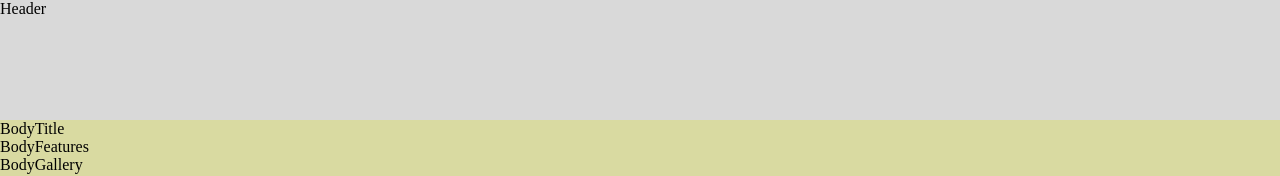
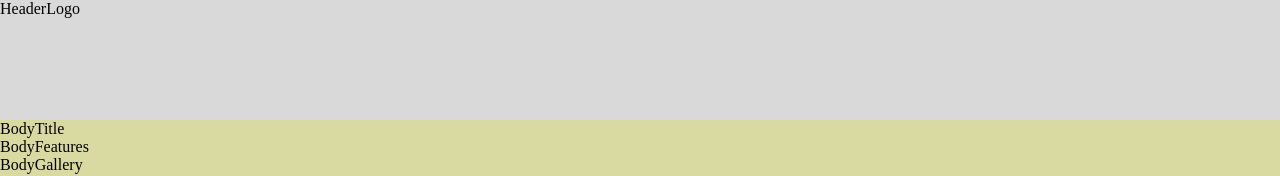
Before and after one commit to Aluonam/architecture-web, a Next.js app: page / in a window 1280 px wide. Shown: the top 176 px of the page. Built offline with nearby package versions, Linux system fonts and the light colour scheme.

Commit message:
feat: create and import component HeaderLogo

```diff
--- a/pages/HOME/Components/header/Header.jsx
+++ b/pages/HOME/Components/header/Header.jsx
@@ -1,9 +1,12 @@
 import React from 'react'
 import style from './Header.module.css'
+import HeaderLogo from './headerLogo/HeaderLogo'
 
 const Header = () => {
   return (
-    <div className={style.header}>Header</div>
+    <div className={style.header}>
+      <HeaderLogo></HeaderLogo>
+    </div>
   )
 }
 
--- /dev/null
+++ b/pages/HOME/Components/header/headerLogo/HeaderLogo.jsx
@@ -0,0 +1,9 @@
+import React from 'react'
+
+const HeaderLogo = () => {
+  return (
+    <div>HeaderLogo</div>
+  )
+}
+
+export default HeaderLogo
```
